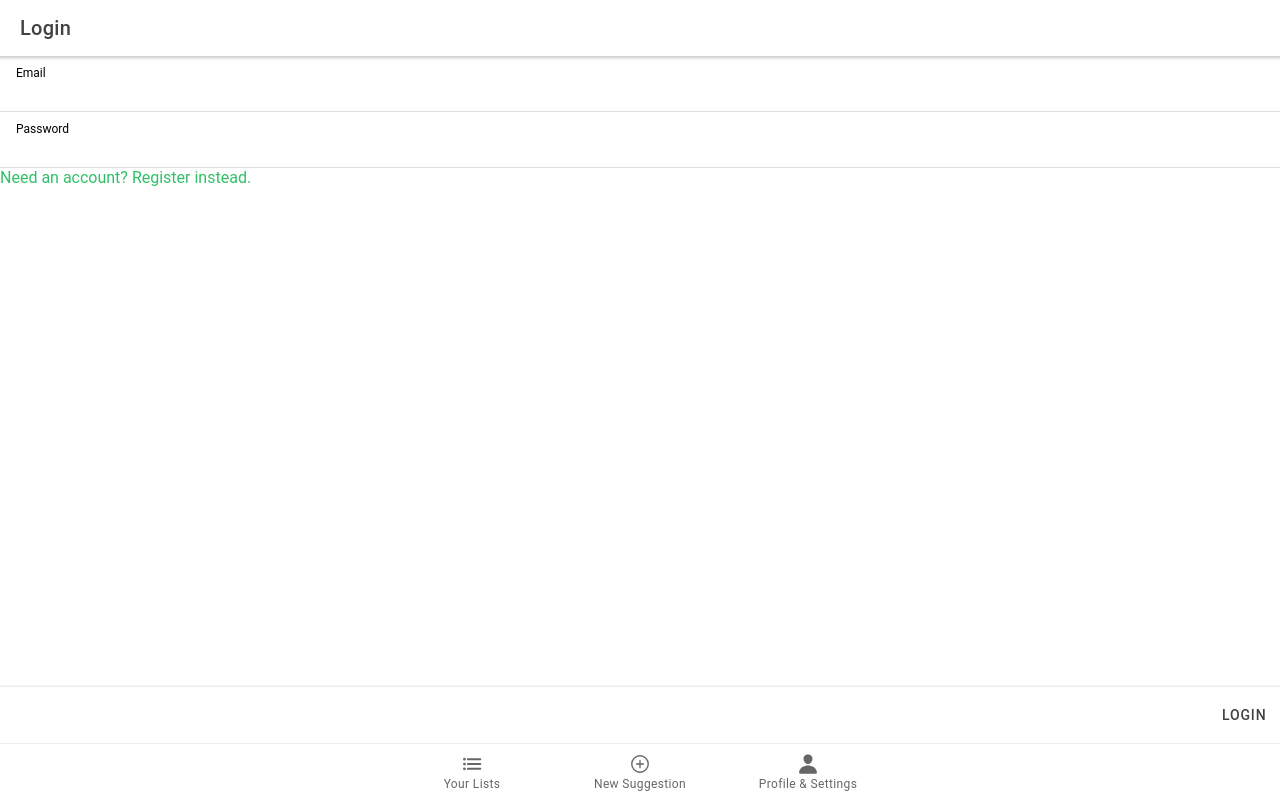
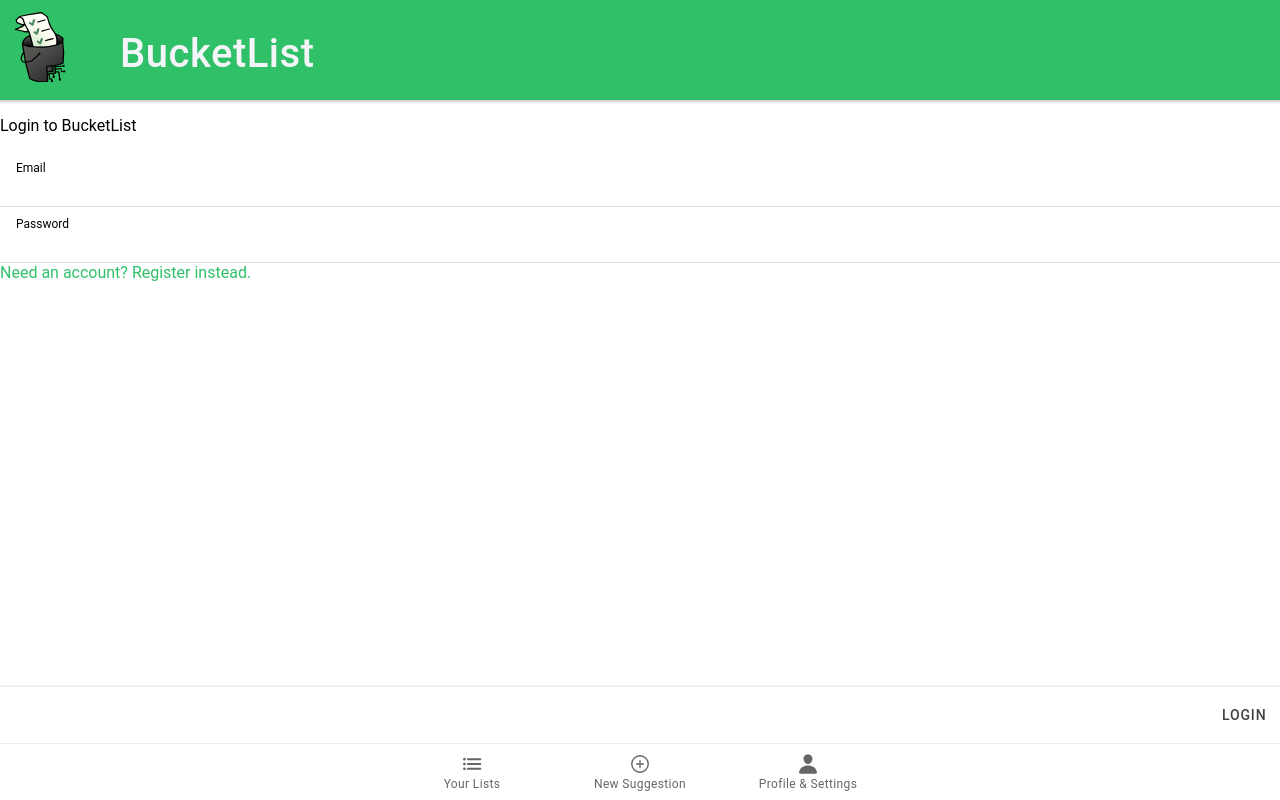
Before and after one commit to djpeach/bucketlist, a React (Create React App) app in the folder ionic-client/: page /auth/login in a window 1280 px wide. Built offline with nearby package versions, Linux system fonts and the light colour scheme; no server answers.

Commit message:
added global nav, some changes to register and login

```diff
--- a/ionic-client/src/App.js
+++ b/ionic-client/src/App.js
@@ -8,8 +8,12 @@ import {
   IonTabBar,
   IonTabButton,
   IonTabs,
+  IonHeader,
+  IonToolbar,
+  IonTitle,
 } from '@ionic/react'
 import { IonReactRouter } from '@ionic/react-router'
+import { ReactComponent as BucketListIcon} from './bucketlist.svg'
 import { list, addCircleOutline, person } from 'ionicons/icons'
 import firebase from 'firebase'
 
@@ -47,6 +51,14 @@ import './css/index.css'
 
 const App = () => (
   <IonApp>
+    <IonHeader>
+      <IonToolbar color="primary">
+      <div className="bl-icon-div">
+        <BucketListIcon className="bl-svg-icon"/>
+      </div>
+      <IonTitle className="bl-nav-title">BucketList</IonTitle>
+      </IonToolbar>
+    </IonHeader>
     <IonReactRouter>
       <IonTabs>
         <IonRouterOutlet>
--- a/ionic-client/src/components/auth/Login.js
+++ b/ionic-client/src/components/auth/Login.js
@@ -53,13 +53,9 @@ class Login extends React.Component {
 
   render() {
     return (
-      <IonPage>
-        <IonHeader>
-          <IonToolbar>
-            <IonTitle>Login</IonTitle>
-          </IonToolbar>
-        </IonHeader>
+      <IonPage className="bl-page">
         <IonContent>
+          <p> Login to BucketList</p>
           <form>
             <IonItem>
               <IonLabel position="stacked">Email</IonLabel>
--- a/ionic-client/src/components/auth/Register.js
+++ b/ionic-client/src/components/auth/Register.js
@@ -48,13 +48,9 @@ class Register extends React.Component {
 
   render() {
     return (
-      <IonPage>
-        <IonHeader>
-          <IonToolbar>
-            <IonTitle>Register</IonTitle>
-          </IonToolbar>
-        </IonHeader>
+      <IonPage className="bl-page">
         <IonContent>
+          <p> Register an account for BucketList</p>
           <form>
             <IonItem>
               <IonLabel position="stacked">Email</IonLabel>
--- a/ionic-client/src/components/user/Dashboard.js
+++ b/ionic-client/src/components/user/Dashboard.js
@@ -1,4 +1,4 @@
-import React from 'react'
+import React from 'react';
 import {
   IonPage,
   IonHeader,
@@ -13,35 +13,25 @@ import {
   IonRow,
   IonCol,
   IonButton,
-} from '@ionic/react'
-import authedComponent from '../common/AuthedComponent'
-import { lists, newItems } from '../../state'
-import { ReactComponent as BucketListIcon } from '../../bucketlist.svg'
-import routes, { routeWithParams } from '../../conf/routes'
+} from "@ionic/react";
+import {lists, newItems} from "../../state";
+import routes, {routeWithParams} from "../../conf/routes";
 
 class Dashboard extends React.Component {
   render() {
-    return (
-      <IonPage>
-        <IonHeader>
-          <IonToolbar color="primary">
-            <div className="bl-icon-div">
-              <BucketListIcon className="bl-svg-icon" />
-            </div>
-            <IonTitle className="bl-nav-title">BucketList</IonTitle>
-          </IonToolbar>
-        </IonHeader>
+    return(
+      <IonPage className="bl-page">
+
         <IonContent>
           <IonGrid>
             <IonRow>
               <IonCol size="12" size-sm="6">
-                {newItems.length > 0 ? (
+              {(newItems.length > 0) ? (
                 <IonCard>
-                    <IonTitle className="bl-card-padding">
-                      New Suggestions
-                    </IonTitle>
+                <IonTitle className="bl-card-padding">New Suggestions</IonTitle>
                 <IonList>
-                      {newItems.map((item) => {
+                  {
+                    newItems.map((item) => {
                       return (
                         <IonItem key={item.message}>
                           <IonLabel>
@@ -49,53 +39,45 @@ class Dashboard extends React.Component {
                             <h3>{item.message}</h3>
                           </IonLabel>
                         </IonItem>
-                        )
-                      })}
+                      );
+                    })
+                  }
                 </IonList>
                 </IonCard>
-                ) : null}
+              ) : null }
               </IonCol>
 
               <IonCol size="12" size-sm="6">
                 <IonCard>
                   <IonGrid>
                     <IonRow>
-                      <IonTitle className="bl-card-padding">
-                        Your Lists
-                      </IonTitle>
-                      <IonButton
-                        color="success"
-                        strong
-                        type="button"
+                      <IonTitle className="bl-card-padding">Your Lists</IonTitle>
+                      <IonButton color="success" strong type="button"
                                 className="ion-float-right ion-margin-end ion-margin-bottom bl-new-list-btn">
                         + New List
                       </IonButton>
                     </IonRow>
                     <IonList>
-                      {lists.map((list, index) => {
+                      {
+                        lists.map((list, index) => {
                           return (
-                          <IonItem
-                            routerLink={routeWithParams(
-                              routes.lists.detail,
-                              index
-                            )}
-                            detail
-                            key={index}>
+                            <IonItem routerLink={routeWithParams(routes.lists.detail, index)} detail key={index}>
                               <IonLabel>
                                 <p>{list.name}</p>
                               </IonLabel>
                               <IonLabel slot="end">
                                 <p>
-                                {list.items.length > 0
-                                  ? list.items.length === 1
-                                    ? list.items.length + ' item'
-                                    : list.items.length + ' items'
-                                  : 'No items'}
+                                  {
+                                    (list.items.length > 0) ?
+                                    (list.items.length === 1 ? list.items.length + ' item' : list.items.length + ' items') :
+                                    'No items'
+                                  }
                                 </p>
                               </IonLabel>
                             </IonItem>
-                        )
-                      })}
+                          );
+                        })
+                      }
                     </IonList>
                   </IonGrid>
                 </IonCard>
@@ -104,8 +86,8 @@ class Dashboard extends React.Component {
           </IonGrid>
         </IonContent>
       </IonPage>
-    )
-  }
-}
+    );
+  };
+};
 
-export default authedComponent(Dashboard)
+export default Dashboard;
--- a/ionic-client/src/components/user/List.js
+++ b/ionic-client/src/components/user/List.js
@@ -14,7 +14,6 @@ import {
   IonCol,
   IonButton,
 } from '@ionic/react'
-import { ReactComponent as BucketListIcon } from '../../bucketlist.svg'
 import { lists } from '../../state'
 import MdArrowDropleft from 'react-ionicons/lib/MdArrowDropleft'
 import routes from '../../conf/routes'
@@ -23,15 +22,7 @@ class List extends React.Component {
   render() {
     let list = lists[this.props.match.params.id]
     return (
-      <IonPage>
-        <IonHeader>
-          <IonToolbar color="primary">
-            <div className="bl-icon-div">
-              <BucketListIcon className="bl-svg-icon" />
-            </div>
-            <IonTitle className="bl-nav-title">BucketList</IonTitle>
-          </IonToolbar>
-        </IonHeader>
+      <IonPage className="bl-page">
         <IonContent>
           <IonGrid>
             <IonCol size="12" size-sm="6">
--- a/ionic-client/src/components/user/NewSuggestion.js
+++ b/ionic-client/src/components/user/NewSuggestion.js
@@ -10,7 +10,7 @@ class NewSuggestion extends React.Component {
   render() {
     // console.log(!!state.user)
     return (
-      <IonPage>
+      <IonPage className="bl-page">
         <h1>New Suggestion Page</h1>
       </IonPage>
     )
--- a/ionic-client/src/css/index.css
+++ b/ionic-client/src/css/index.css
@@ -76,6 +76,7 @@
 }
 
 .bl-nav-title {
+  margin-top: 30px;
   font-size: 40px;
 }
 
@@ -87,3 +88,7 @@
   margin-top: 10px;
   padding-left: 10px;
 }
+
+.bl-page {
+  padding-top: 100px;
+}
```
Lines whose indentation alone changed are shown as unchanged.
